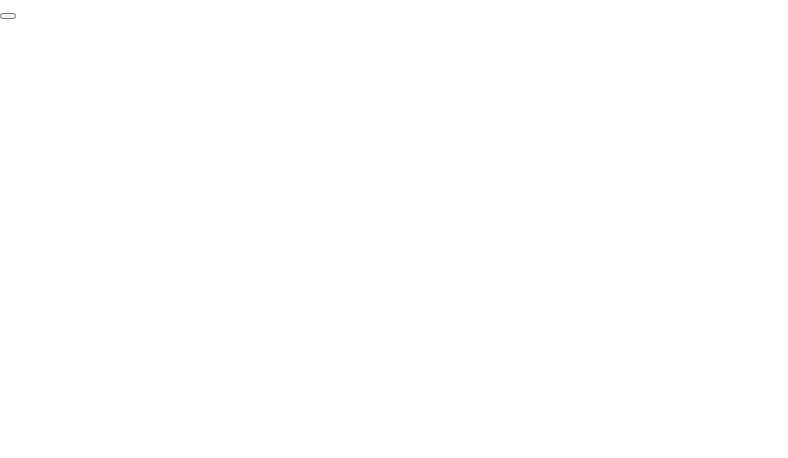
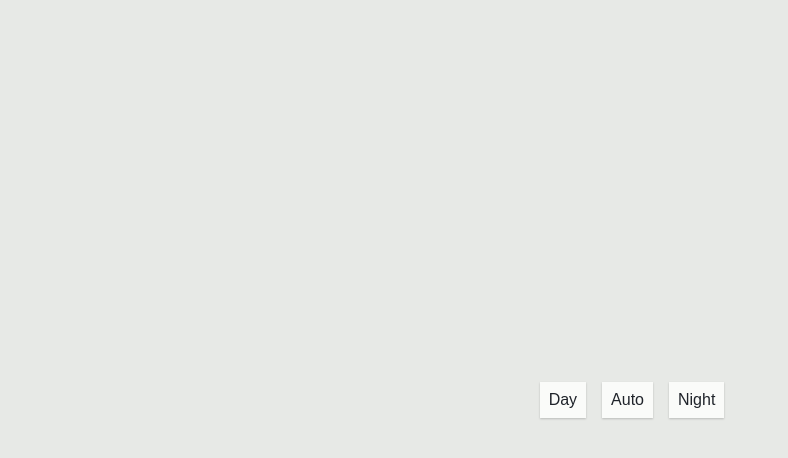
Before and after one commit to rachelrondon/React.JS-Buttons, a React (Create React App) app: page / in a window 1280 px wide. Shown: the top 458 px of the page, without its empty margins (0-788 px from the left). Built offline with nearby package versions, Linux system fonts and the light colour scheme.

Commit message:
first commit

```diff
--- /dev/null
+++ b/src/Toggle.css
@@ -0,0 +1,61 @@
+:root {
+  --color-grey-olive: #6f7f78;
+  --color-shadow-grey: #1f232a;
+  --color-bright-snow: #fafbf9;
+  --color-light-grey: #E7E9E6;
+}
+
+.layout {
+  align-items: center;
+  display: flex;
+  height: 100vh;
+  justify-content: center;
+}
+
+.auto .btn {
+  background-color: var(--color-grey-olive);
+  border: 0.0125rem solid var(--color-grey-olive);
+  color: var(--color-bright-snow);
+}
+
+.night .btn {
+  background-color: var(--color-bright-snow);
+  border: 0.0125rem solid var(--color-bright-snow);
+  color: var(--color-shadow-grey);
+}
+
+.day .btn {
+  background-color: var(--color-bright-snow);
+  border: 0.0125rem solid var(--color-bright-snow);
+  color: var(--color-shadow-grey);
+}
+
+.btn {
+  box-shadow: 0 1px 2px rgba(0, 0, 0, 0.2);
+  cursor: pointer;
+  font-size: 1rem;
+  margin-right: 1rem;
+  padding: 0.5rem;
+  width: auto;
+}
+
+.auto {
+  background-color: #A3B1A0;
+  color: var(--color-shadow-grey);
+}
+
+.night {
+  background-color: var(--color-shadow-grey);
+  color: var(--color-bright-snow);
+}
+
+.day {
+  background-color: var(--color-light-grey);
+  color: var(--color-bright-snow);
+}
+
+.buttons {
+  display: flex;
+  flex-direction: row;
+  justify-content: center;
+}
--- a/src/Toggle.js
+++ b/src/Toggle.js
@@ -1,13 +1,22 @@
 import { useState } from 'react';
+import "./Toggle.css";
 
 const Toggle = () => {
 
-  const [isToggled, setIsToggled] = useState(false);
+  const [theme, setTheme] = useState("day")
+  const className = `layout ${theme}`;
+
+  const toggleTheme = (theme) => {
+    setTheme(theme);
+  };
 
   return (
-    <div>
-      {isToggled ?
-      <button className="day" /> : <button className="night"/>}
+    <div className={className}>
+      <div className="buttons">
+        <button className="btn" value="day" onClick={((e) => toggleTheme(e.target.value))}>Day</button>
+        <button className="btn" value="auto" onClick={((e) => toggleTheme(e.target.value))}>Auto</button>
+        <button className="btn" value="night" onClick={((e) => toggleTheme(e.target.value))}>Night</button>
+      </div>
     </div>
   )
 };
```
